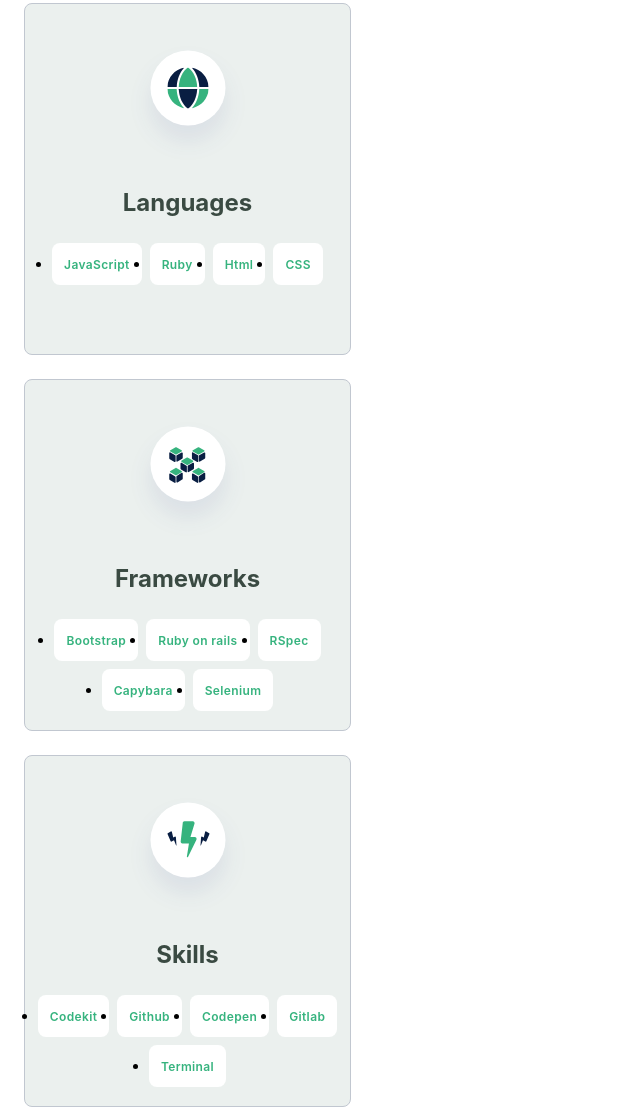
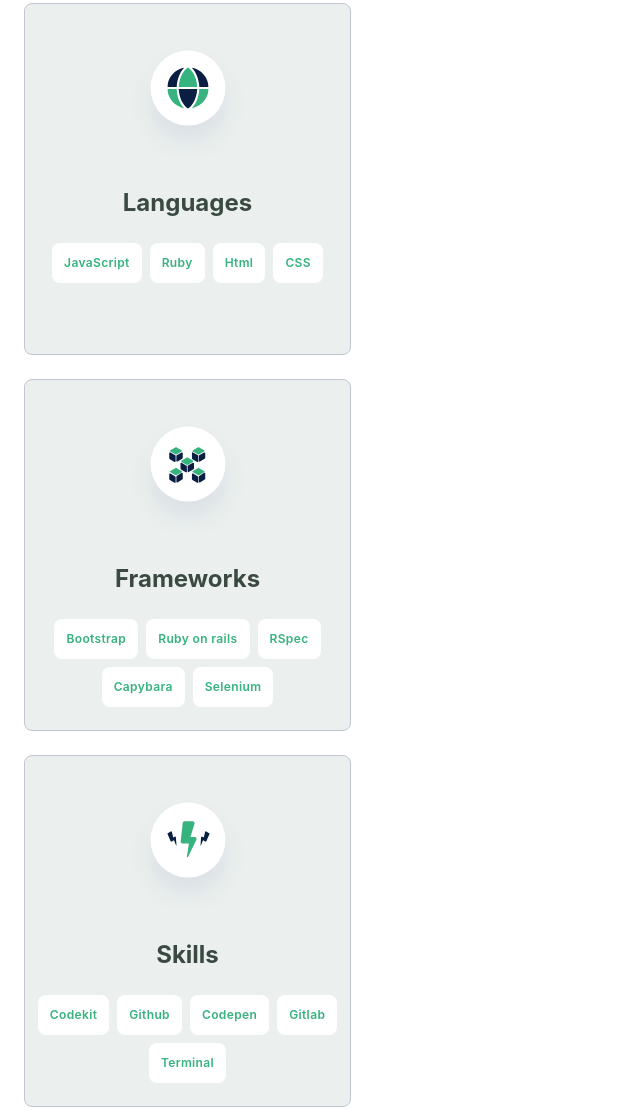
Before and after one commit to arabiu033/Portfolio-Project, a plain HTML site: page index.html in a window 1280 px wide. Shown: the part 4360-5470 px from the top of the page, without its empty margins (0-640 px from the left). Drawn offline with Linux system fonts and the light colour scheme.

Commit message:
remove list style

```diff
--- a/style.css
+++ b/style.css
@@ -454,6 +454,10 @@
   border-radius: 8px;
 }
 
+.tags li {
+  list-style: none;
+}
+
 .inner-tags h5 {
   font-family: 'Inter', sans-serif;
   font-style: normal;
```
